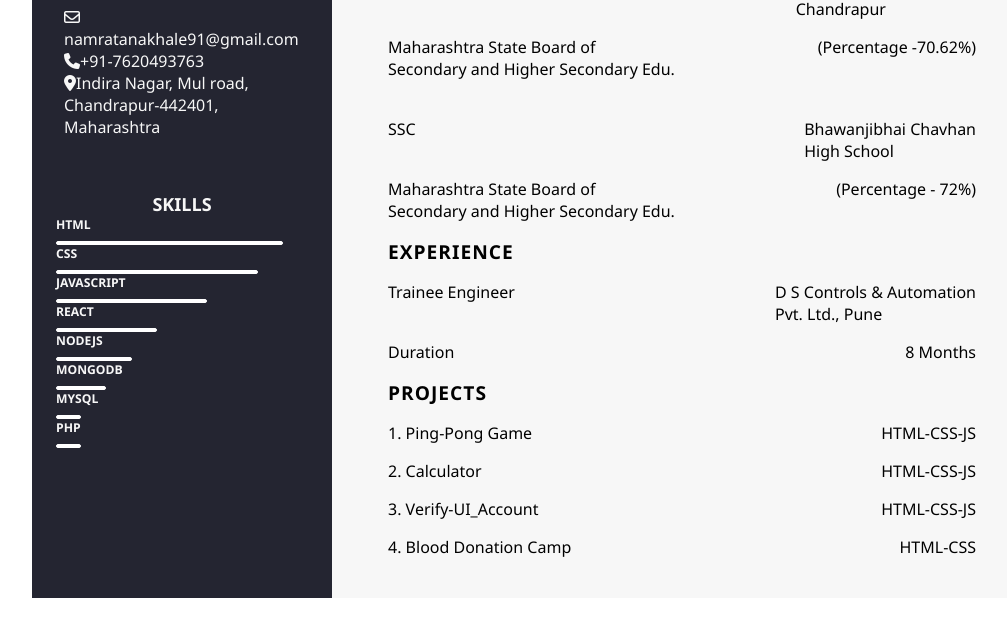
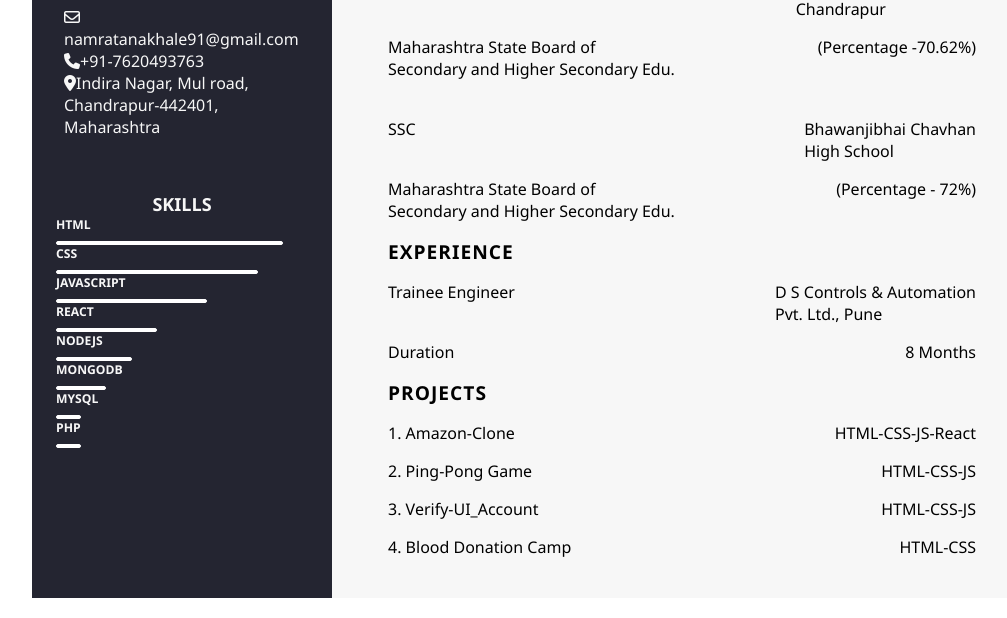
Before and after one commit to namratanakhale/Responsive-Resume, a plain HTML site: page index.html in a window 1280 px wide. Shown: the part 438-1056 px from the top of the page, without its empty margins (32-1039 px from the left). Drawn offline with Linux system fonts and the light colour scheme.

Commit message:
react project added

```diff
--- a/index.html
+++ b/index.html
@@ -202,10 +202,10 @@
                     <section class="Projects">
                         <h2 class="right-title">Projects</h2>
                     <div class="Projects-content">
-                        <span class="title">1. Ping-Pong Game </br>
-                            <p class="subtitle">HTML-CSS-JS</p>
+                        <span class="title">1. Amazon-Clone </br>
+                            <p class="subtitle">HTML-CSS-JS-React</p>
                             </span>
-                        <span class="title">2. Calculator </br>
+                        <span class="title">2. Ping-Pong Game </br>
                             <p class="subtitle">HTML-CSS-JS</p>
                             </span>
                             <span class="title">3. Verify-UI_Account </br>
```
